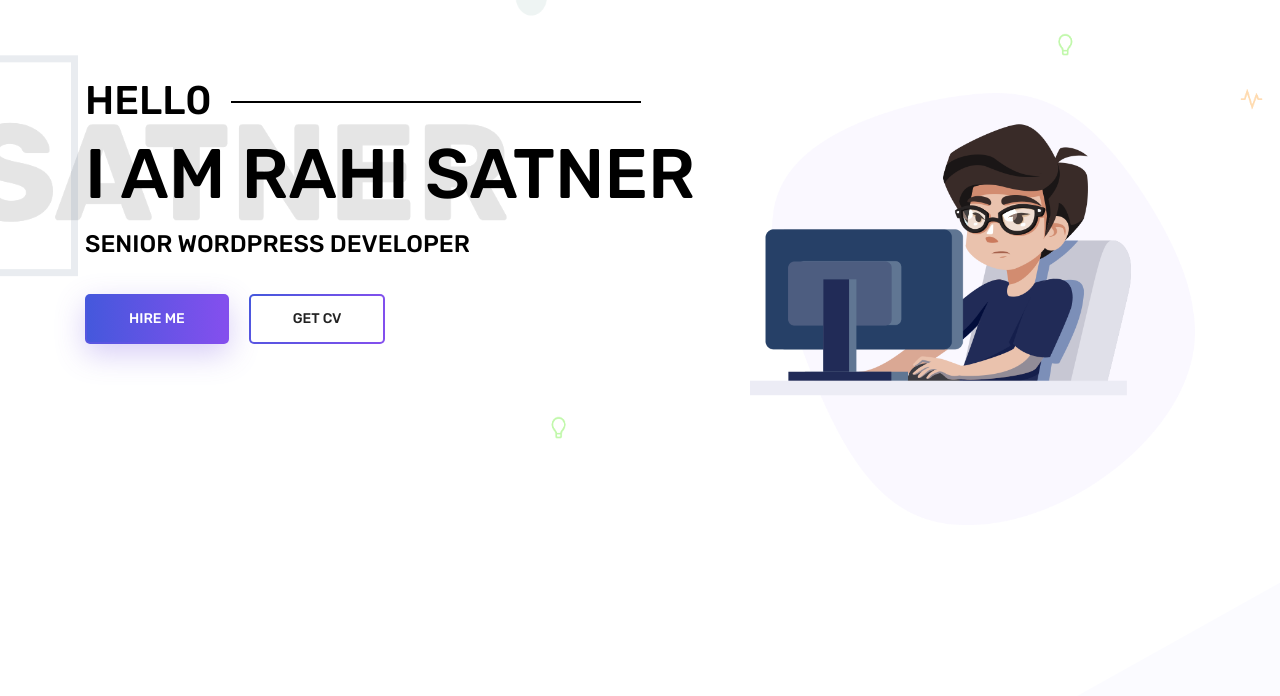
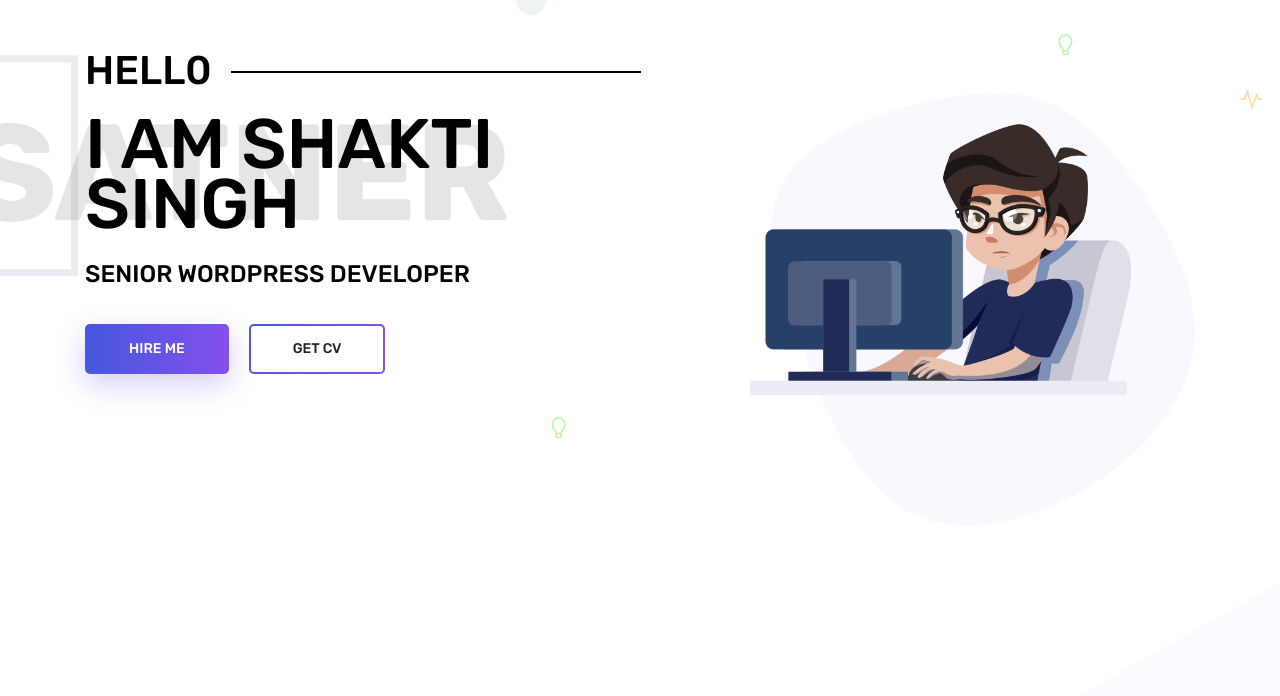
Before and after one commit to shaktisingh96/shaktisingh, a plain HTML site: page index.html in a window 1280 px wide. Shown: the part 104-800 px from the top of the page. Drawn offline with Linux system fonts and the light colour scheme; some packages are replaced by stand-ins of ours.

Commit message:
added name

```diff
--- a/index.html
+++ b/index.html
@@ -73,7 +73,7 @@
 					<div class="col-lg-7">
 						<div class="banner_content">
 							<h3 class="text-uppercase">Hell0</h3>
-							<h1 class="text-uppercase">I am rahi satner</h1>
+							<h1 class="text-uppercase">I am Shakti Singh</h1>
 							<h5 class="text-uppercase">senior wordpress developer</h5>
 							<div class="d-flex align-items-center">
 								<a class="primary_btn" href="index.html#"><span>Hire Me</span></a>
```
